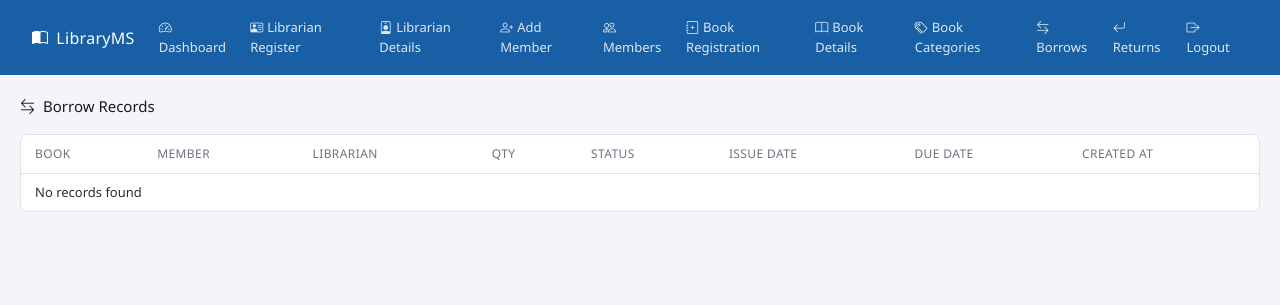
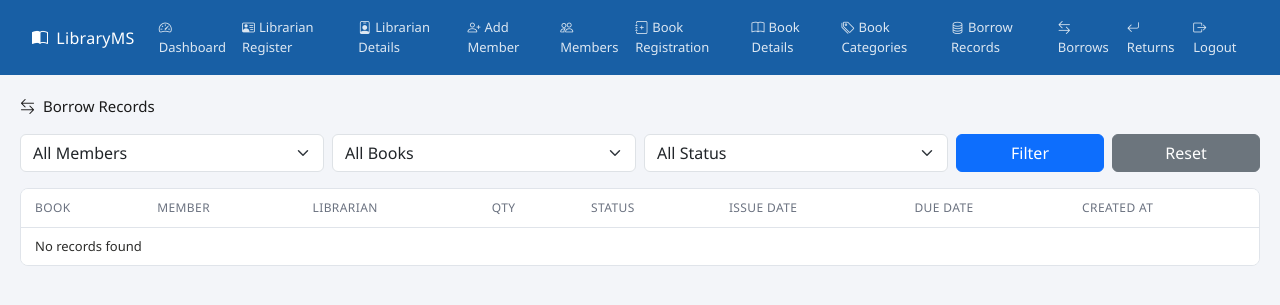
Before and after one commit to Hari1369/library-management-system, a Django app: page /records/ in a window 1280 px wide. Shown: the top 305 px of the page. Run offline with Django 5.2, Linux system fonts and the light colour scheme; data that the repository does not hold is empty; some libraries are stand-ins or nearby versions.

Commit message:
add with filter based options in records maintanence

```diff
--- a/members/templates/base.html
+++ b/members/templates/base.html
@@ -38,6 +38,7 @@
         <li class="nav-item"><a class="nav-link" href="{% url 'book_registration' %}"><i class="bi bi-journal-plus me-1"></i>Book Registration</a></li>
         <li class="nav-item"><a class="nav-link" href="{% url 'book_details' %}"><i class="bi bi-book me-1"></i>Book Details</a></li>
         <li class="nav-item"><a class="nav-link" href="{% url 'book_category_registration' %}"><i class="bi bi-tags me-1"></i>Book Categories</a></li>
+        <li class="nav-item"><a class="nav-link" href="{% url 'records_register' %}"><i class="bi bi-database me-1"></i>Borrow Records</a></li>
         <li class="nav-item"><a class="nav-link" href="{% url 'records' %}"><i class="bi bi-arrow-left-right me-1"></i>Borrows</a></li>
         <li class="nav-item"><a class="nav-link" href="{% url 'returns' %}"><i class="bi bi-arrow-return-left me-1"></i>Returns</a></li>
         <li class="nav-item"><a class="nav-link" href="{% url 'logout' %}"><i class="bi bi-box-arrow-right me-1"></i>Logout</a></li>
--- a/members/templates/records/records.html
+++ b/members/templates/records/records.html
@@ -8,6 +8,41 @@
     </span>
   </div>
 
+  <form method="GET" class="row g-2">
+    <div class="col-md-3">
+      <select name="member" class="form-select">
+        <option value="">All Members</option>
+        {% for m in members %}
+          <option value="{{ m.id }}" {% if request.GET.member == m.id|stringformat:"s" %}selected{% endif %}>
+            {{ m.name }}
+          </option>
+        {% endfor %}
+      </select>
+    </div>
+    <div class="col-md-3">
+      <select name="book" class="form-select">
+        <option value="">All Books</option>
+        {% for b in books %}
+          <option value="{{ b.id }}" {% if request.GET.book == b.id|stringformat:"s" %}selected{% endif %}>
+            {{ b.title }}
+          </option>
+        {% endfor %}
+      </select>
+    </div>
+    <div class="col-md-3">
+      <select name="status" class="form-select">
+        <option value="">All Status</option>
+        <option value="issued" {% if request.GET.status == "issued" %}selected{% endif %}>Issued</option>
+        <option value="returned" {% if request.GET.status == "returned" %}selected{% endif %}>Returned</option>
+        <option value="overdue" {% if request.GET.status == "overdue" %}selected{% endif %}>Overdue</option>
+      </select>
+    </div>
+    <div class="col-md-3 d-flex gap-2">
+      <button type="submit" class="btn btn-primary w-50">Filter</button>
+      <a href="{% url 'records' %}" class="btn btn-secondary w-50">Reset</a>
+    </div>
+
+  </form>
 
 <!-- Search -->
 <div class="mb-3">
--- a/members/views.py
+++ b/members/views.py
@@ -701,7 +701,22 @@ def book_delete_request(request):
 
 def borrow_records(request):
     issuemaintenance = IssueMaintanence.objects.all().order_by('-created_at')
-    return render(request, "records/records.html", {"issuemaintenance": issuemaintenance})
+
+    member_id = request.GET.get('member')
+    book_id = request.GET.get('book')
+    status = request.GET.get('status')
+
+    if member_id and member_id != "":
+        issuemaintenance = issuemaintenance.filter(member_id=member_id)
+    if book_id and book_id != "":
+        issuemaintenance = issuemaintenance.filter(book_id=book_id)
+    if status and status != "":
+        issuemaintenance = issuemaintenance.filter(status=status)
+
+    members = Member.objects.all()
+    books = BookDetails.objects.all()
+
+    return render(request, "records/records.html", {"issuemaintenance": issuemaintenance, "members": members, "books": books,})
 
 
 @login_required
@@ -849,6 +864,29 @@ def borrow_returns(request):
 
 
 
+
+
+
+
+
+
+
+
+
+
+
+
+
+
+
+
+
+
+
+
+
+
+
 # =====================================================================================================================================================
 # =====================================================================================================================================================
 # =====================================================================================================================================================
```
